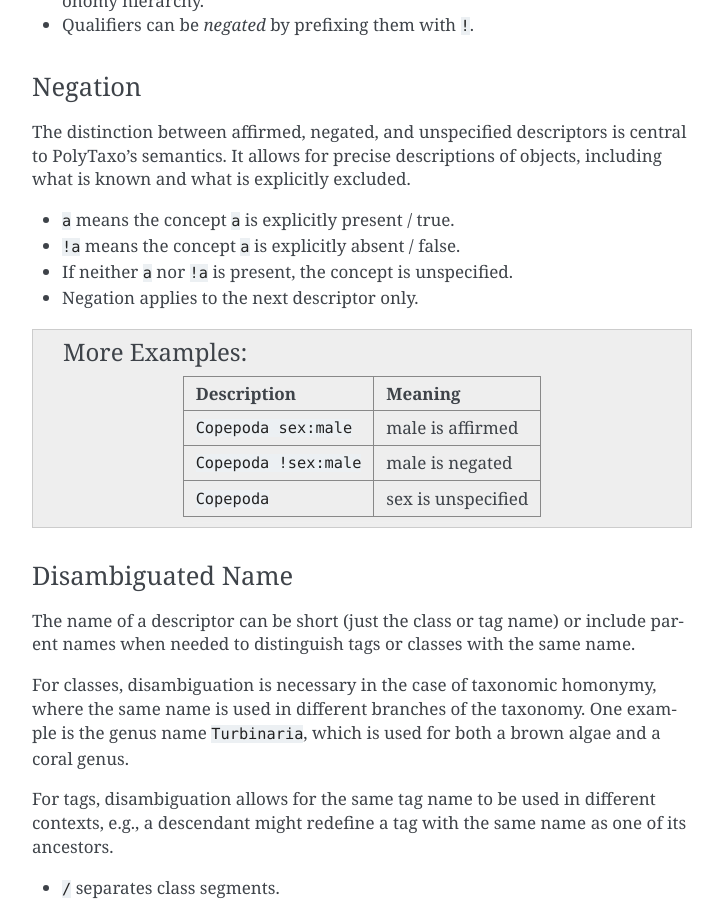
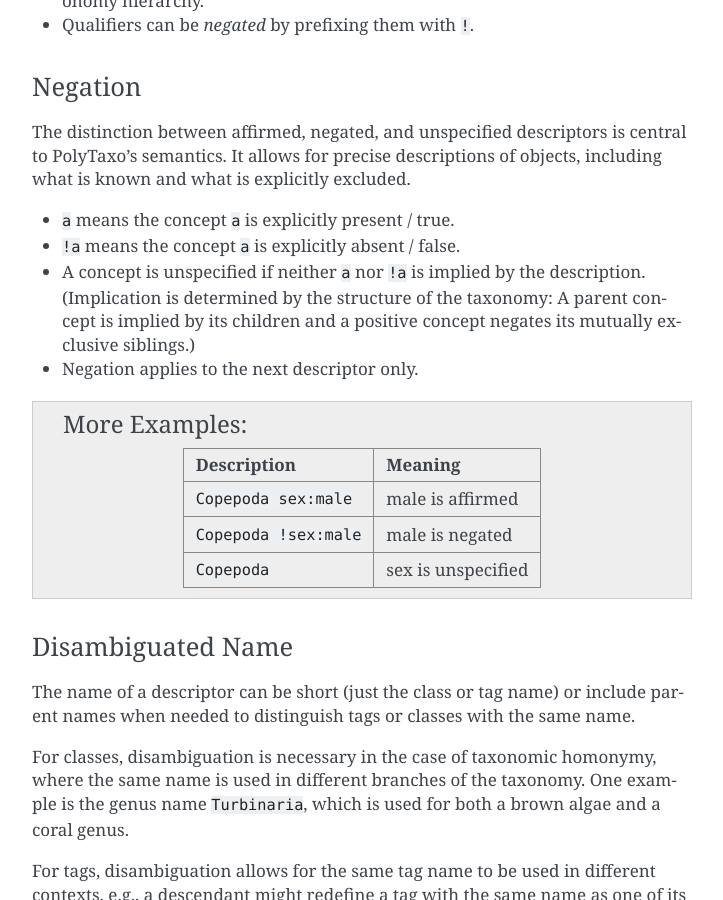
Before and after one commit to moi90/polytaxo, a Sphinx documentation site: the page built from docs/descriptions_expressions.rst, in a window 1280 px wide and 900 px high, scrolled down 784 px. Shown: the whole window, without its empty margins (388-1111 px from the left). Built offline with Sphinx 7.4.7, drawn with Linux system fonts in a browser that asks for light colours.

Commit message:
Clarify unspecified concept inference rules
Define unspecified status by whether a concept is implied, not just explicitly stated as present or absent.

Explain implication rules from taxonomy structure to improve consistency when interpreting inherited parent concepts and mutually exclusive siblings.

```diff
--- a/docs/descriptions_expressions.rst
+++ b/docs/descriptions_expressions.rst
@@ -32,7 +32,7 @@
 
 - ``a`` means the concept ``a`` is explicitly present / true.
 - ``!a`` means the concept ``a`` is explicitly absent / false.
-- If neither ``a`` nor ``!a`` is present, the concept is unspecified.
+- A concept is unspecified if neither ``a`` nor ``!a`` is implied by the description. (Implication is determined by the structure of the taxonomy: A parent concept is implied by its children and a positive concept negates its mutually exclusive siblings.)
 - Negation applies to the next descriptor only.
 
 .. admonition:: More Examples
```
